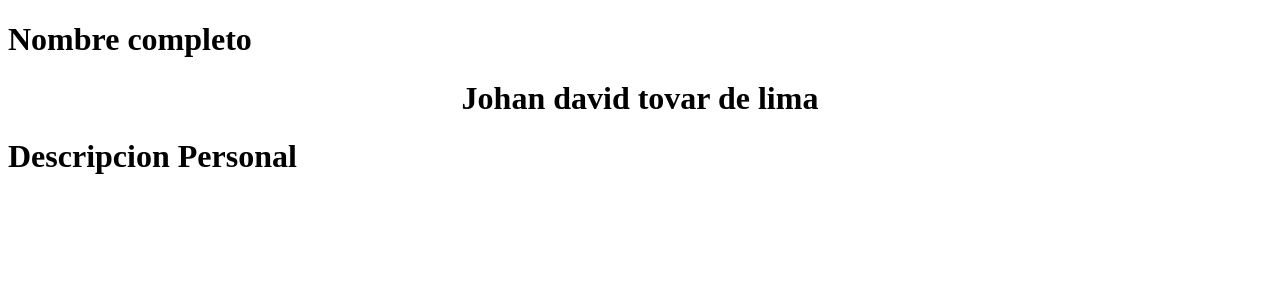
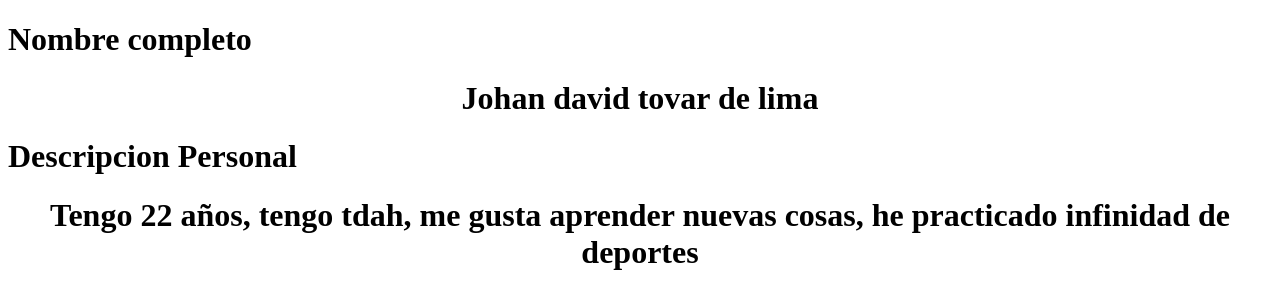
Before and after one commit to Jodatodli12/Portafolio_perosnal_bp, a plain HTML site: page index.html in a window 1280 px wide. Drawn offline with Linux system fonts and the light colour scheme.

Commit message:
respuesta 2

```diff
--- a/index.html
+++ b/index.html
@@ -9,5 +9,6 @@
     <h1>Nombre completo</h1>
     <center><h1>Johan david tovar de lima</h1></center>
     <h1>Descripcion Personal</h1>
+    <center><h1>Tengo 22 años, tengo tdah, me gusta aprender nuevas cosas, he practicado infinidad de deportes</h1></center>
 </body>
 </html>
```
